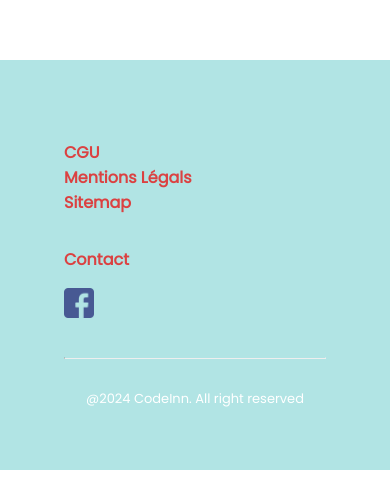
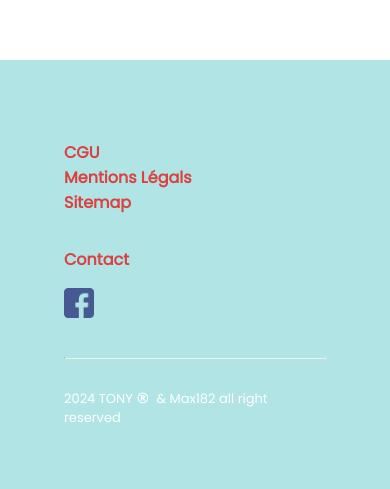
Before and after one commit to Max182xx/WebsideTonyR, a React (Create React App) app in the folder website/: page / in a window 390 px wide. Shown: the part 1628-2117 px from the top of the page. Built offline with nearby package versions, Linux system fonts and the light colour scheme.

Commit message:
footer trademark

```diff
--- a/website/src/components/Footer.jsx
+++ b/website/src/components/Footer.jsx
@@ -42,7 +42,10 @@ const Footer = () => {
         </div>
         <div className="sb_footer-below">
           <div className="sb_footer-copyright">
-            <p>@{new Date().getFullYear()} CodeInn. All right reserved</p>
+            <p>
+              {new Date().getFullYear()} TONY <span class="trademark">® </span>& Max182
+              all right reserved
+            </p>
           </div>
         </div>
       </div>
--- a/website/src/styles/Footer.css
+++ b/website/src/styles/Footer.css
@@ -65,6 +65,11 @@ hr {
   font-weight: 400;
 }
 
+  .trademark {
+    font-size: 2em;
+        vertical-align: -0.3em;
+  }
+
 @media screen and (max-width: 667px) {
   .footer {
     font-size: auto;
@@ -78,4 +83,9 @@ hr {
     width: 30px;
     height: 20;
   }
+
+  .trademark {
+    font-size: 2em;
+        vertical-align: -0.3em;
+  }
 }
```
